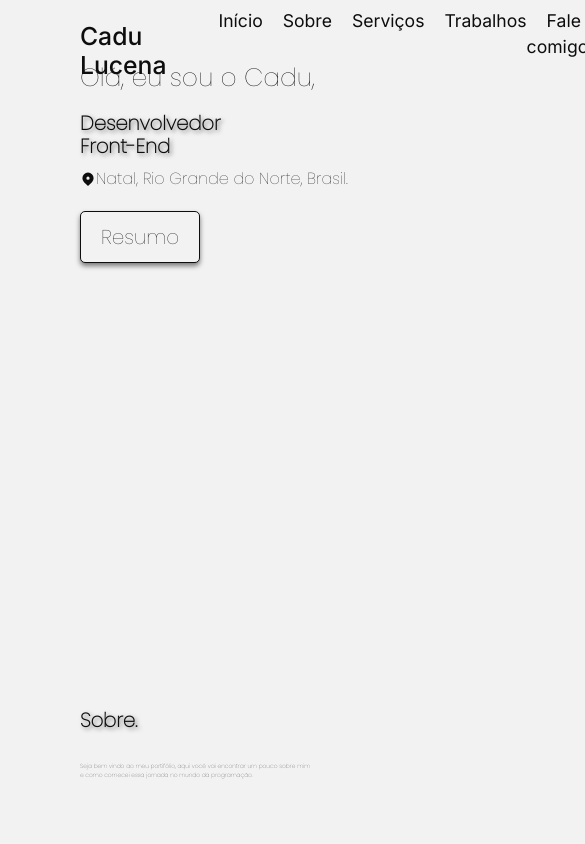
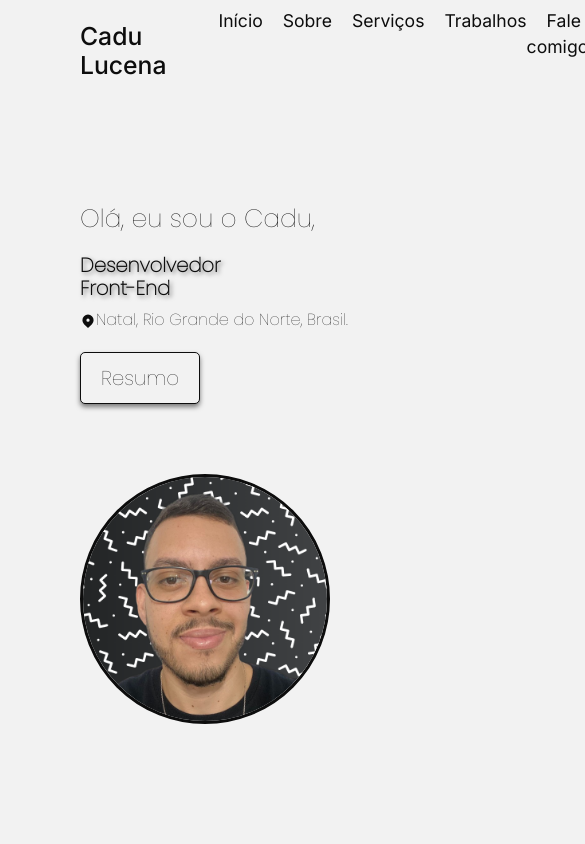
Before and after one commit to caduce3/portifolioCaduLucena, a Next.js app in the folder portifolio-cadu-lucena/: page / in a window 390 px wide. Shown: the top 844 px of the page, 585 px wide, since content can reach past the window. Built offline with nearby package versions, Linux system fonts and the light colour scheme.

Commit message:
ajsute de responsividade

```diff
--- a/portifolio-cadu-lucena/src/components/Main/Main.js
+++ b/portifolio-cadu-lucena/src/components/Main/Main.js
@@ -24,7 +24,7 @@ return (
         <section id='home'>
             <div>
                 <div id='div-forma'>
-                    <div>
+                    <div id='div-dev'>
                         <p>Olá, eu sou o Cadu,</p>
                         <h1>Desenvolvedor <br/> Front-End </h1>
                         <div>
--- a/portifolio-cadu-lucena/src/components/Main/style.css
+++ b/portifolio-cadu-lucena/src/components/Main/style.css
@@ -85,6 +85,8 @@ h1 {
 
 #div-forma {
     display: flex;
+    flex-direction: row;
+    justify-content: space-between;
 }
 
 
@@ -107,9 +109,9 @@ h3 {
 #img-perfil {
     border-radius: 50%;
     border: 3px solid #0D0D0D;
+    width: 350px;
+    margin-right: 5vw!important;
 }
-
-
 
 #section-sobre {
     padding-right: 80px;
@@ -139,3 +141,39 @@ h3 {
 #modal-body ul li {
     margin-bottom: 20px;
 }
+
+
+@media (max-width: 1400px) {
+    #div-dev{
+        margin-right: -100px!important;
+    }
+}
+
+@media (max-width: 1300px) {
+    #div-dev{
+        margin-right: -200px!important;
+    }
+}
+
+@media (max-width: 1200px) {
+    #div-forma {
+        margin-top: 200px;
+    }
+    #img-perfil {
+        width: 250px;
+        height: 250px;
+    }
+    #div-dev{
+        margin-right: -300px!important;
+    }
+}
+
+@media (max-width: 850px) {
+    #div-forma {
+        flex-direction: column;
+    }
+    #img-perfil {
+        margin-top: 50px;
+
+    }
+}
```
